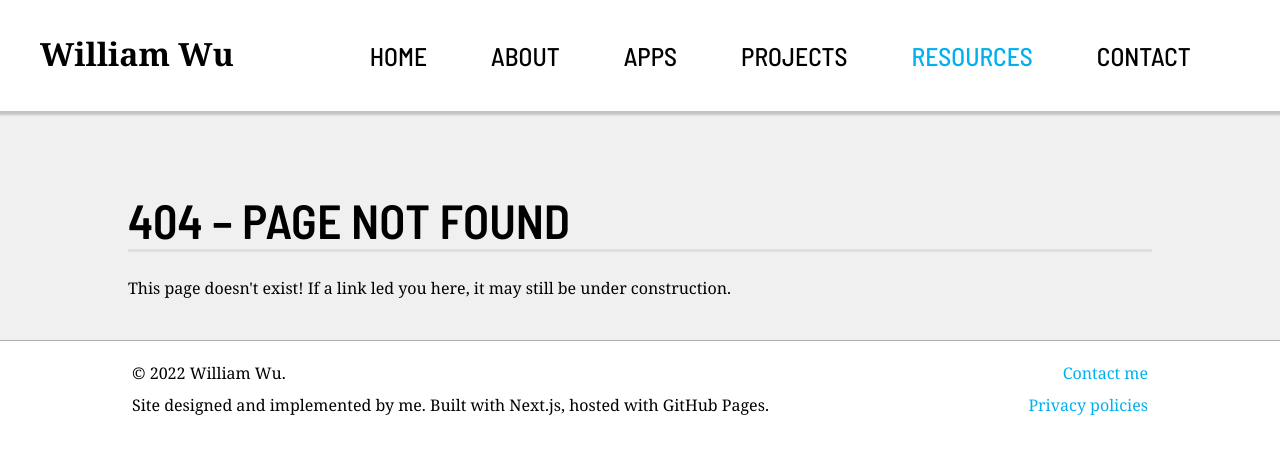
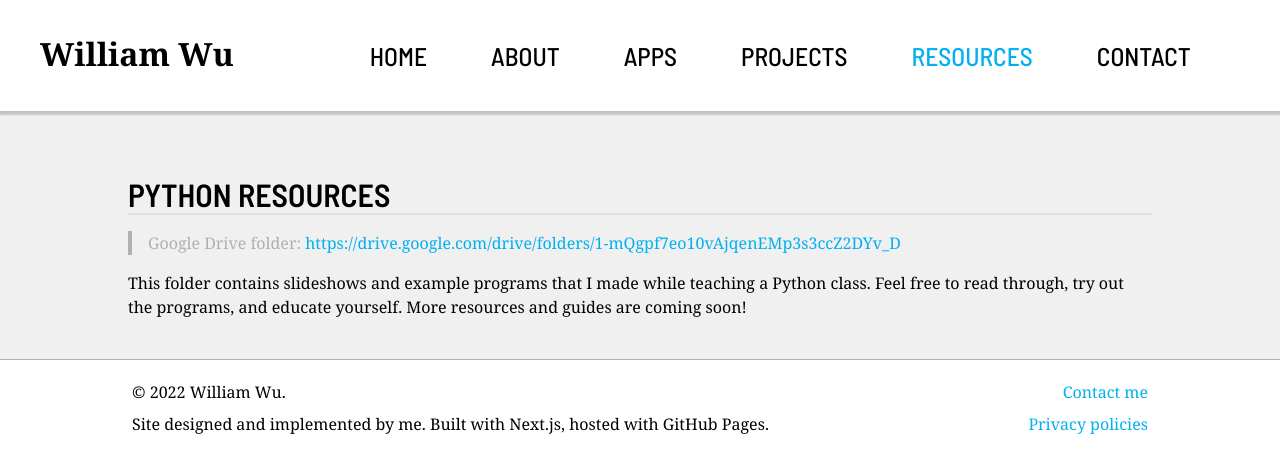
Before and after one commit to wllmwu/wllmwu.github.io, a Next.js app: page /resources in a window 1280 px wide. Before the commit this address had no page. Shown: the top 472 px of the page. Built offline with nearby package versions, Linux system fonts and the light colour scheme.

Commit message:
Write resources page (#35)

```diff
--- /dev/null
+++ b/pages/resources/index.mdx
@@ -0,0 +1,9 @@
+---
+title: Resources
+---
+
+## Python resources
+
+> Google Drive folder: [https://drive.google.com/drive/folders/1-mQgpf7eo10vAjqenEMp3s3ccZ2DYv_D](https://drive.google.com/drive/folders/1-mQgpf7eo10vAjqenEMp3s3ccZ2DYv_D)
+
+This folder contains slideshows and example programs that I made while teaching a Python class. Feel free to read through, try out the programs, and educate yourself. More resources and guides are coming soon!
```
